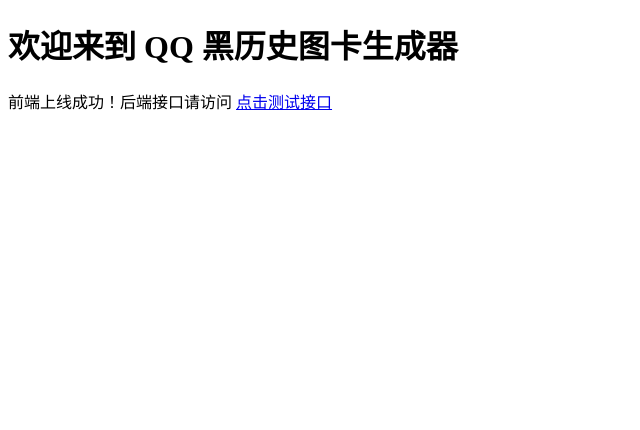
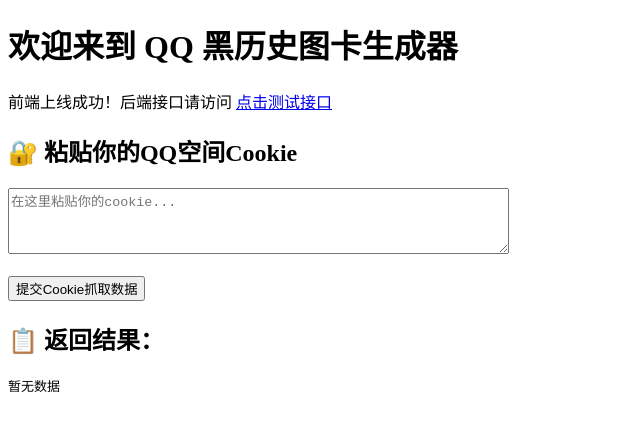
Before and after one commit to haofeng6/Repository-name, a plain HTML site: page index.html in a window 1280 px wide. Shown: the whole page, without its empty margins (0-640 px from the left). Drawn offline with Linux system fonts and the light colour scheme.

Commit message:
增加提交 Cookie 表单

```diff
--- a/index.html
+++ b/index.html
@@ -1,11 +1,39 @@
 <!DOCTYPE html>
-<html>
+<html lang="zh">
 <head>
-    <meta charset="UTF-8">
+  <meta charset="UTF-8" />
   <title>QQ黑历史图卡生成器</title>
 </head>
 <body>
   <h1>欢迎来到 QQ 黑历史图卡生成器</h1>
   <p>前端上线成功！后端接口请访问 <a href="https://getqzonehistory-cloud-1.onrender.com/api/fetch_real" target="_blank">点击测试接口</a></p>
+
+  <h2>🔐 粘贴你的QQ空间Cookie</h2>
+  <textarea id="cookie" rows="4" cols="60" placeholder="在这里粘贴你的cookie..."></textarea><br><br>
+  <button onclick="submitCookie()">提交Cookie抓取数据</button>
+
+  <h2>📋 返回结果：</h2>
+  <pre id="result">暂无数据</pre>
+
+  <script>
+    async function submitCookie() {
+      const cookie = document.getElementById("cookie").value;
+      if (!cookie) {
+        alert("请输入Cookie！");
+        return;
+      }
+
+      const response = await fetch("https://getqzonehistory-cloud-1.onrender.com/api/fetch_real", {
+        method: "POST",
+        headers: {
+          "Content-Type": "application/json"
+        },
+        body: JSON.stringify({ cookie })
+      });
+
+      const data = await response.json();
+      document.getElementById("result").textContent = JSON.stringify(data, null, 2);
+    }
+  </script>
 </body>
 </html>
```
Lines whose indentation alone changed are shown as unchanged.
